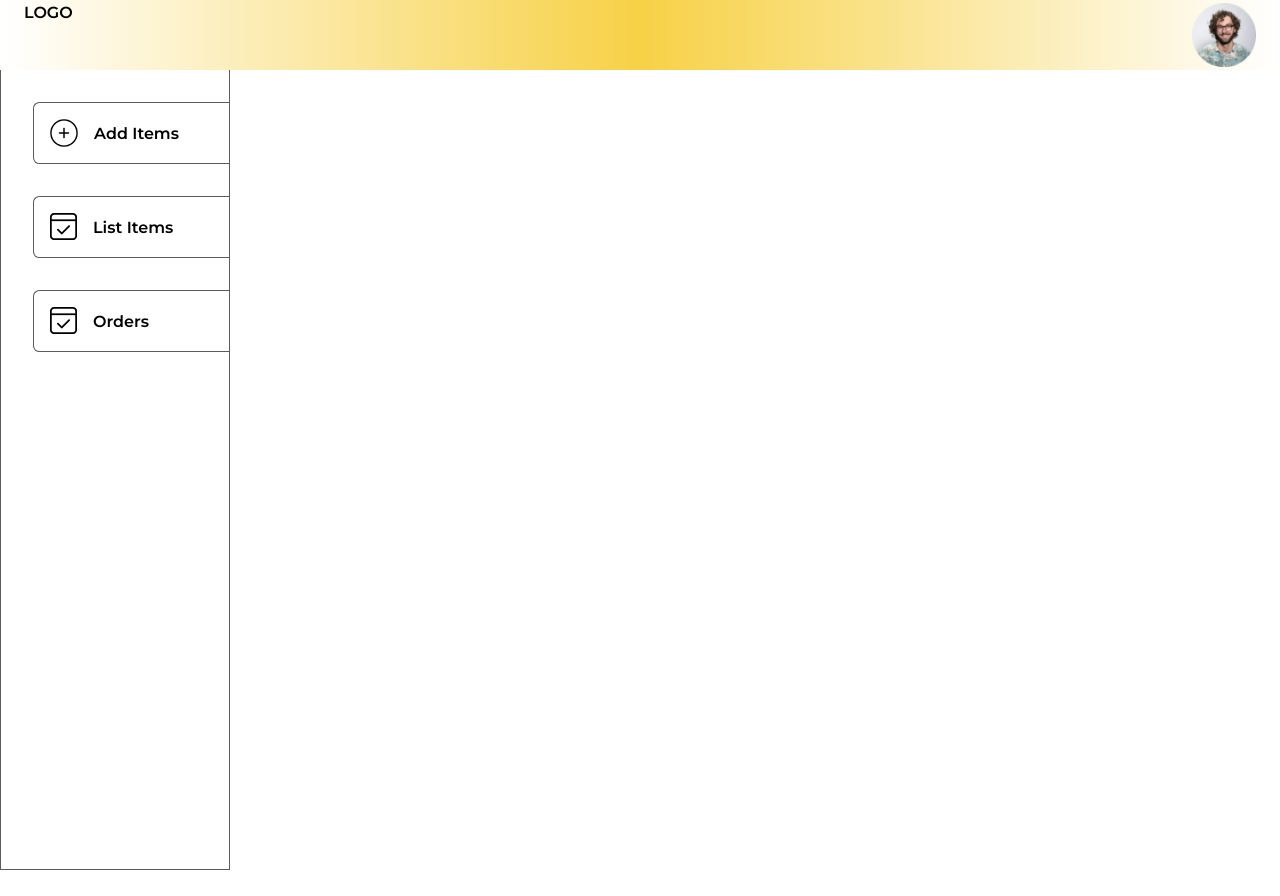
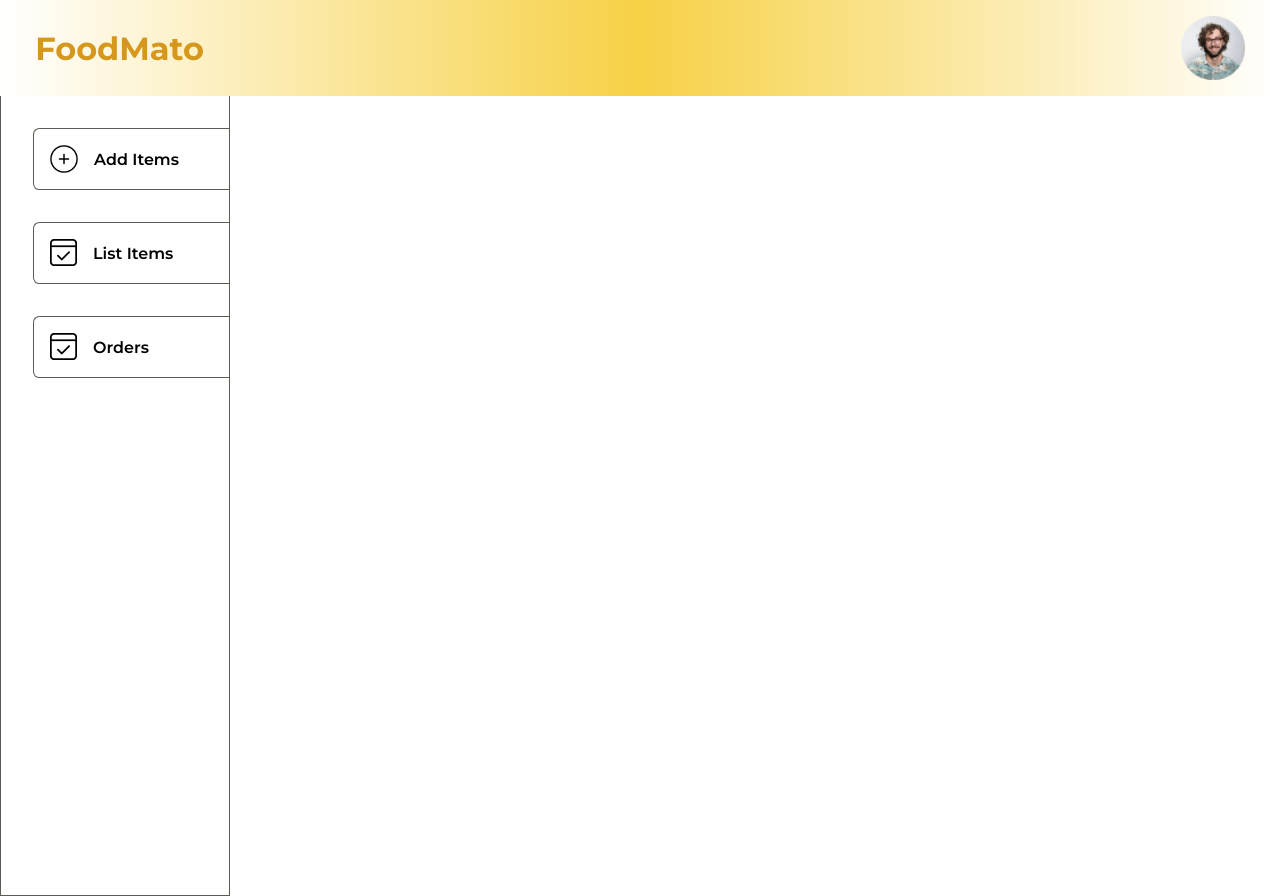
Before and after one commit to Ritika-Gutgutia/food-del-admin, a React (Vite) app: page / in a window 1280 px wide. Before the commit the page ends 870 px from the top, so only its background shows below. Built offline with nearby package versions, Linux system fonts and the light colour scheme.

Commit message:
final commit

```diff
--- a/src/App.jsx
+++ b/src/App.jsx
@@ -10,7 +10,7 @@ import { ToastContainer } from "react-toastify";
 import "react-toastify/dist/ReactToastify.css";
 
 const App = () => {
-  const url = "http://localhost:5000";
+  const url = "https://food-del-backend-g81o.onrender.com";
   return (
     <div>
       <ToastContainer />
--- a/src/components/Navbar/Navbar.css
+++ b/src/components/Navbar/Navbar.css
@@ -2,11 +2,13 @@
   background: linear-gradient(to right, #ffffff, #f7d146, #ffffff);
   display: flex;
   justify-content: space-between;
-  padding: 0.2rem 1.5rem;
+  padding: 1rem 2.2rem;
 }
 
 .navbar__logo {
-  width: max(10%, 6rem);
+  color: #d6981c;
+  align-self: center;
+  font-weight: 700;
 }
 
 .navbar__profileIcon {
--- a/src/components/Navbar/Navbar.jsx
+++ b/src/components/Navbar/Navbar.jsx
@@ -7,9 +7,7 @@ import { assets } from "../../assets/assets";
 const Navbar = () => {
   return (
     <div className="navbar">
-      <p className="navbar__logo" alt="logo">
-        LOGO
-      </p>
+      <h1 className="navbar__logo">FoodMato</h1>
       <img className="navbar__profileIcon" src={assets.profileIcon} />
     </div>
   );
--- a/src/pages/List/List.jsx
+++ b/src/pages/List/List.jsx
@@ -46,13 +46,6 @@ const List = ({ url }) => {
   return (
     <div className="list flex-col">
       <p>All Foods List</p>
-      <div className="list__table__title">
-        <b>Image</b>
-        <b>Name</b>
-        <b>Category</b>
-        <b>Price</b>
-        <b>Action</b>
-      </div>
       {list.map((item, index) => {
         return (
           <div key={index} className="list__table__format">
@@ -63,7 +56,7 @@ const List = ({ url }) => {
             />
             <p>{item.name}</p>
             <p>{item.category}</p>
-            <p>{item.price}</p>
+            <p>Rs.{item.price}</p>
             <p
               onClick={() => removeFoodHandler(item._id)}
               className="list__table__format__cross"
--- a/src/pages/Orders/Orders.css
+++ b/src/pages/Orders/Orders.css
@@ -24,8 +24,7 @@
 }
 
 .order__add__list__item select {
-  background-color: #ffe8e4;
-  border: 1px solid tomato;
+  background-color: #d6981c;
   border-radius: 5px;
   width: max(11vw, 120px);
   padding: 10px;
```
